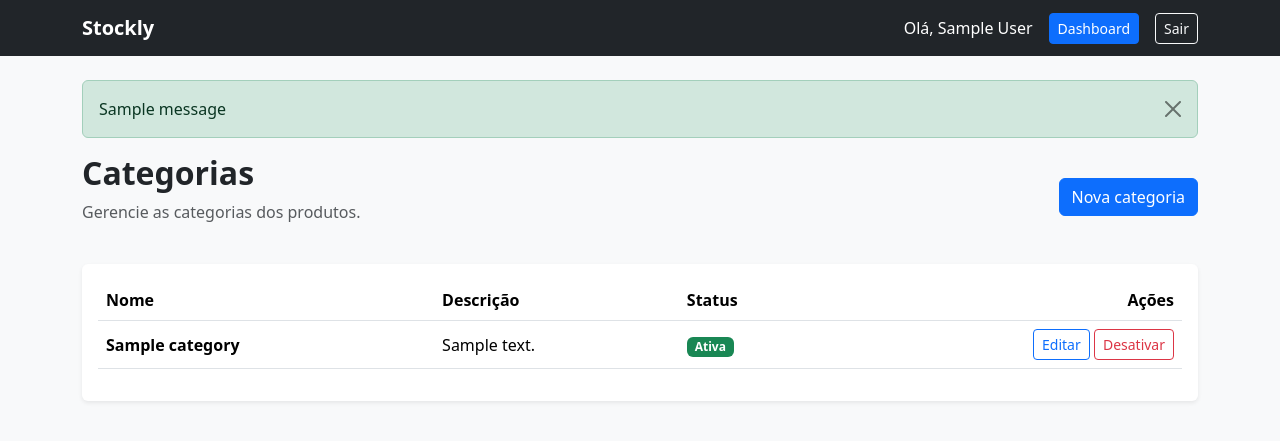
After one commit to viitusx/stockly, a Flask app: page /categories/ in a window 1280 px wide. The commit adds this page. Shown: the top 441 px of the page. Run offline with Flask 3, Linux system fonts and the light colour scheme; a user stored in the database is signed in; tables that the repository leaves empty hold one stand-in row (values such as "Sample post"); one stand-in notice (Sample message) is shown.

```diff
--- a/app/models/user.py
+++ b/app/models/user.py
@@ -1,4 +1,3 @@
-
 from flask_login import UserMixin
 from app.extensions import db, bcrypt
 
--- /dev/null
+++ b/app/routes/categories.py
@@ -0,0 +1,131 @@
+
+from flask import Blueprint, render_template, request, redirect, url_for, flash
+from flask_login import login_required
+
+from app.extensions import db
+from app.models.category import Category
+
+categories_bp = Blueprint(
+    "categories",
+    __name__,
+    url_prefix="/categories"
+)
+
+
+# Listar categorias
+@categories_bp.route("/")
+@login_required
+def list_categories():
+
+    categories = Category.query.order_by(
+        Category.name.asc()
+    ).all()
+
+    return render_template(
+        "categories/list.html",
+        categories=categories
+    )
+
+
+# Cadastrar categoria
+@categories_bp.route("/create", methods=["GET", "POST"])
+@login_required
+def create_category():
+
+    if request.method == "POST":
+
+        name = request.form.get("name", "").strip()
+        description = request.form.get("description", "").strip()
+
+        if not name:
+            flash("O nome da categoria é obrigatório.", "danger")
+            return redirect(url_for("categories.create_category"))
+
+        existing_category = Category.query.filter(
+            db.func.lower(Category.name) == name.lower()
+        ).first()
+
+        if existing_category:
+            flash("Essa categoria já existe.", "danger")
+            return redirect(url_for("categories.create_category"))
+
+        category = Category(
+            name=name,
+            description=description or None
+        )
+
+        db.session.add(category)
+        db.session.commit()
+
+        flash("Categoria cadastrada com sucesso!", "success")
+
+        return redirect(url_for("categories.list_categories"))
+
+    return render_template("categories/create.html")
+
+
+# Editar categoria
+@categories_bp.route("/edit/<int:category_id>", methods=["GET", "POST"])
+@login_required
+def edit_category(category_id):
+
+    category = db.get_or_404(Category, category_id)
+
+    if request.method == "POST":
+
+        name = request.form.get("name", "").strip()
+        description = request.form.get("description", "").strip()
+
+        if not name:
+            flash("O nome da categoria é obrigatório.", "danger")
+            return redirect(
+                url_for("categories.edit_category", category_id=category.id)
+            )
+
+        existing_category = Category.query.filter(
+            db.func.lower(Category.name) == name.lower(),
+            Category.id != category.id
+        ).first()
+
+        if existing_category:
+            flash("Já existe outra categoria com esse nome.", "danger")
+            return redirect(
+                url_for("categories.edit_category", category_id=category.id)
+            )
+
+        category.name = name
+        category.description = description or None
+
+        db.session.commit()
+
+        flash("Categoria atualizada com sucesso!", "success")
+
+        return redirect(url_for("categories.list_categories"))
+
+    return render_template(
+        "categories/edit.html",
+        category=category
+    )
+
+
+# Desativar categoria
+@categories_bp.route("/deactivate/<int:category_id>", methods=["POST"])
+@login_required
+def deactivate_category(category_id):
+
+    category = db.get_or_404(Category, category_id)
+
+    if category.products:
+        flash(
+            "Não é possível desativar uma categoria que possui produtos vinculados.",
+            "danger"
+        )
+        return redirect(url_for("categories.list_categories"))
+
+    category.is_active = False
+
+    db.session.commit()
+
+    flash("Categoria desativada com sucesso!", "success")
+
+    return redirect(url_for("categories.list_categories"))
--- a/app/templates/base.html
+++ b/app/templates/base.html
@@ -3,18 +3,66 @@
 <head>
     <meta charset="UTF-8">
     <meta name="viewport" content="width=device-width, initial-scale=1.0">
-    <title>Stockly</title>
+
+    <title>{% block title %}Stockly{% endblock %}</title>
+
+    <link
+        href="https://cdn.jsdelivr.net/npm/bootstrap@5.3.3/dist/css/bootstrap.min.css"
+        rel="stylesheet"
+    >
 </head>
-<body>
+
+<body class="bg-light">
+
+    <nav class="navbar navbar-dark bg-dark">
+        <div class="container">
+
+            <a class="navbar-brand fw-bold" href="{{ url_for('main.index') }}">
+                Stockly
+            </a>
+
+            {% if current_user.is_authenticated %}
+                <div class="d-flex align-items-center gap-3">
+
+                    <span class="text-white">
+                        Olá, {{ current_user.name }}
+                    </span>
+
+                    <a href="{{ url_for('main.index') }}"
+                       class="btn btn-primary btn-sm">
+                        Dashboard
+                    </a>
+
+                    <a href="{{ url_for('auth.logout') }}"
+                       class="btn btn-outline-light btn-sm">
+                        Sair
+                    </a>
+
+                </div>
+            {% endif %}
+
+        </div>
+    </nav>
+
+    <main class="container py-4">
 
         {% with messages = get_flashed_messages(with_categories=true) %}
             {% for category, message in messages %}
-            <p>{{ message }}</p>
+                <div class="alert alert-{{ category }} alert-dismissible fade show">
+                    {{ message }}
+                    <button type="button"
+                            class="btn-close"
+                            data-bs-dismiss="alert">
+                    </button>
+                </div>
             {% endfor %}
         {% endwith %}
 
         {% block content %}
         {% endblock %}
 
+    </main>
+
+    <script src="https://cdn.jsdelivr.net/npm/bootstrap@5.3.3/dist/js/bootstrap.bundle.min.js"></script>
+
 </body>
-</html>
--- /dev/null
+++ b/app/templates/categories/list.html
@@ -0,0 +1,86 @@
+
+{% extends "base.html" %}
+
+{% block title %}Categorias | Stockly{% endblock %}
+
+{% block content %}
+
+<div class="d-flex justify-content-between align-items-center mb-4">
+    <div>
+        <h2 class="fw-bold">Categorias</h2>
+        <p class="text-muted">Gerencie as categorias dos produtos.</p>
+    </div>
+
+    <a href="{{ url_for('categories.create_category') }}"
+       class="btn btn-primary">
+        Nova categoria
+    </a>
+</div>
+
+<div class="card border-0 shadow-sm">
+    <div class="card-body">
+
+        <div class="table-responsive">
+            <table class="table table-hover align-middle">
+
+                <thead>
+                    <tr>
+                        <th>Nome</th>
+                        <th>Descrição</th>
+                        <th>Status</th>
+                        <th class="text-end">Ações</th>
+                    </tr>
+                </thead>
+
+                <tbody>
+                    {% for category in categories %}
+                    <tr>
+                        <td class="fw-semibold">{{ category.name }}</td>
+
+                        <td>{{ category.description or '-' }}</td>
+
+                        <td>
+                            {% if category.is_active %}
+                                <span class="badge bg-success">Ativa</span>
+                            {% else %}
+                                <span class="badge bg-secondary">Inativa</span>
+                            {% endif %}
+                        </td>
+
+                        <td class="text-end">
+                            <a href="{{ url_for('categories.edit_category', category_id=category.id) }}"
+                               class="btn btn-sm btn-outline-primary">
+                                Editar
+                            </a>
+
+                            {% if category.is_active %}
+                            <form method="POST"
+                                  action="{{ url_for('categories.deactivate_category', category_id=category.id) }}"
+                                  class="d-inline"
+                                  onsubmit="return confirm('Deseja desativar esta categoria?')">
+
+                                <button type="submit"
+                                        class="btn btn-sm btn-outline-danger">
+                                    Desativar
+                                </button>
+                            </form>
+                            {% endif %}
+                        </td>
+                    </tr>
+
+                    {% else %}
+                    <tr>
+                        <td colspan="4" class="text-center text-muted py-4">
+                            Nenhuma categoria cadastrada.
+                        </td>
+                    </tr>
+                    {% endfor %}
+                </tbody>
+
+            </table>
+        </div>
+
+    </div>
+</div>
+
+{% endblock %}
```
Also changed, not shown: app/__init__.py (+8 -6 lines), app/routes/main.py (+41 -1 lines), app/routes/suppliers.py (added, +111 -0 lines), app/templates/categories/create.html (added, +49 -0 lines), app/templates/categories/edit.html (added, +48 -0 lines), app/templates/index.html (+66 -4 lines), app/templates/suppliers/edit.html (added, +10 -0 lines), app/templates/suppliers/create.html (added), app/templates/suppliers/list.html (added). Lines whose indentation alone changed are shown as unchanged.
